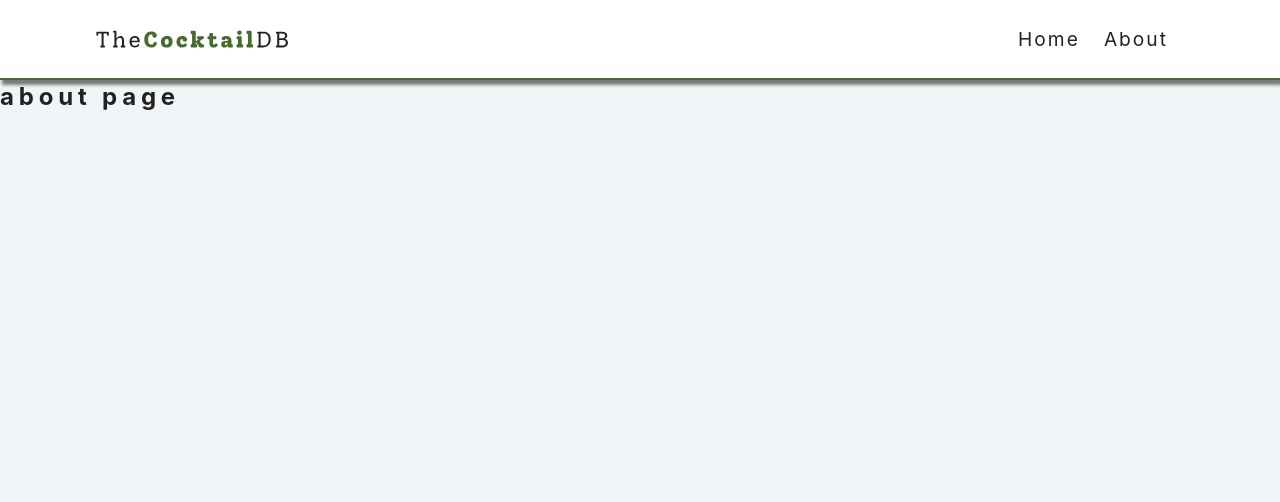
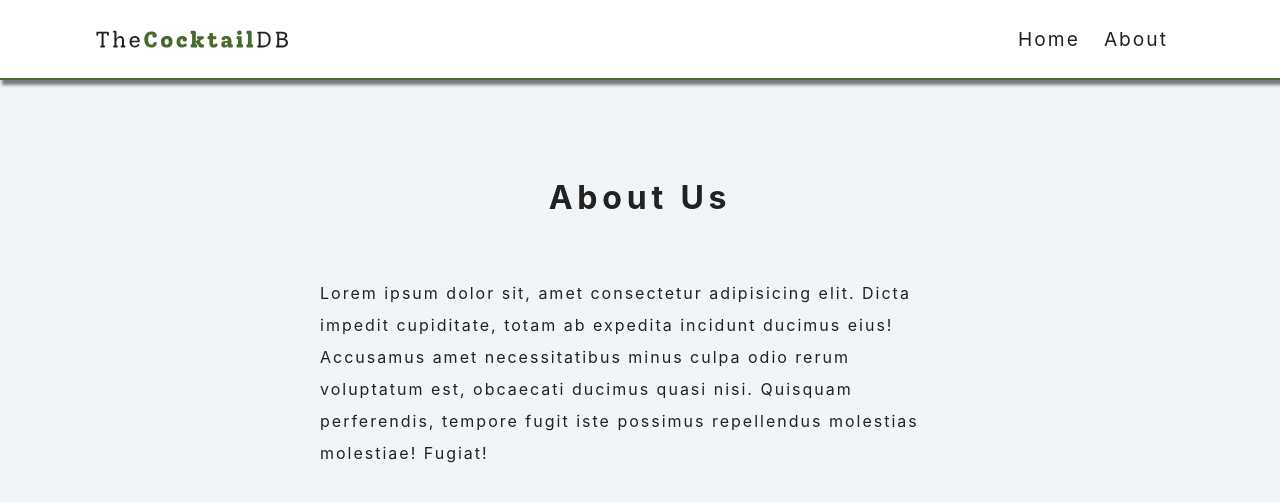
Before and after one commit to ZackInfosbd/React-Router-cocktail, a React (Create React App) app: page /about in a window 1280 px wide. Shown: the top 502 px of the page. Built offline with nearby package versions, Linux system fonts and the light colour scheme.

Commit message:
about + error pages

```diff
--- a/src/pages/About.js
+++ b/src/pages/About.js
@@ -1,11 +1,18 @@
-import React from 'react'
+import React from "react";
 
 const About = () => {
   return (
-    <div>
-      <h2>about page</h2>
-    </div>
-  )
-}
+    <section className="section about-section">
+      <h1 className="section-title">about us</h1>
+      <p>
+        Lorem ipsum dolor sit, amet consectetur adipisicing elit. Dicta impedit
+        cupiditate, totam ab expedita incidunt ducimus eius! Accusamus amet
+        necessitatibus minus culpa odio rerum voluptatum est, obcaecati ducimus
+        quasi nisi. Quisquam perferendis, tempore fugit iste possimus
+        repellendus molestias molestiae! Fugiat!
+      </p>
+    </section>
+  );
+};
 
-export default About
+export default About;
--- a/src/pages/Error.js
+++ b/src/pages/Error.js
@@ -1,12 +1,17 @@
-import React from 'react'
-import { Link } from 'react-router-dom'
+import React from "react";
+import { Link } from "react-router-dom";
 
 const Error = () => {
   return (
-    <div>
-      <h2>error page</h2>
-    </div>
-  )
-}
+    <section className="error-page section">
+      <div className="error-container">
+        <h1>oops! it's a dead end</h1>
+        <Link to="/" className="btn btn-primary">
+          back home
+        </Link>
+      </div>
+    </section>
+  );
+};
 
-export default Error
+export default Error;
```
